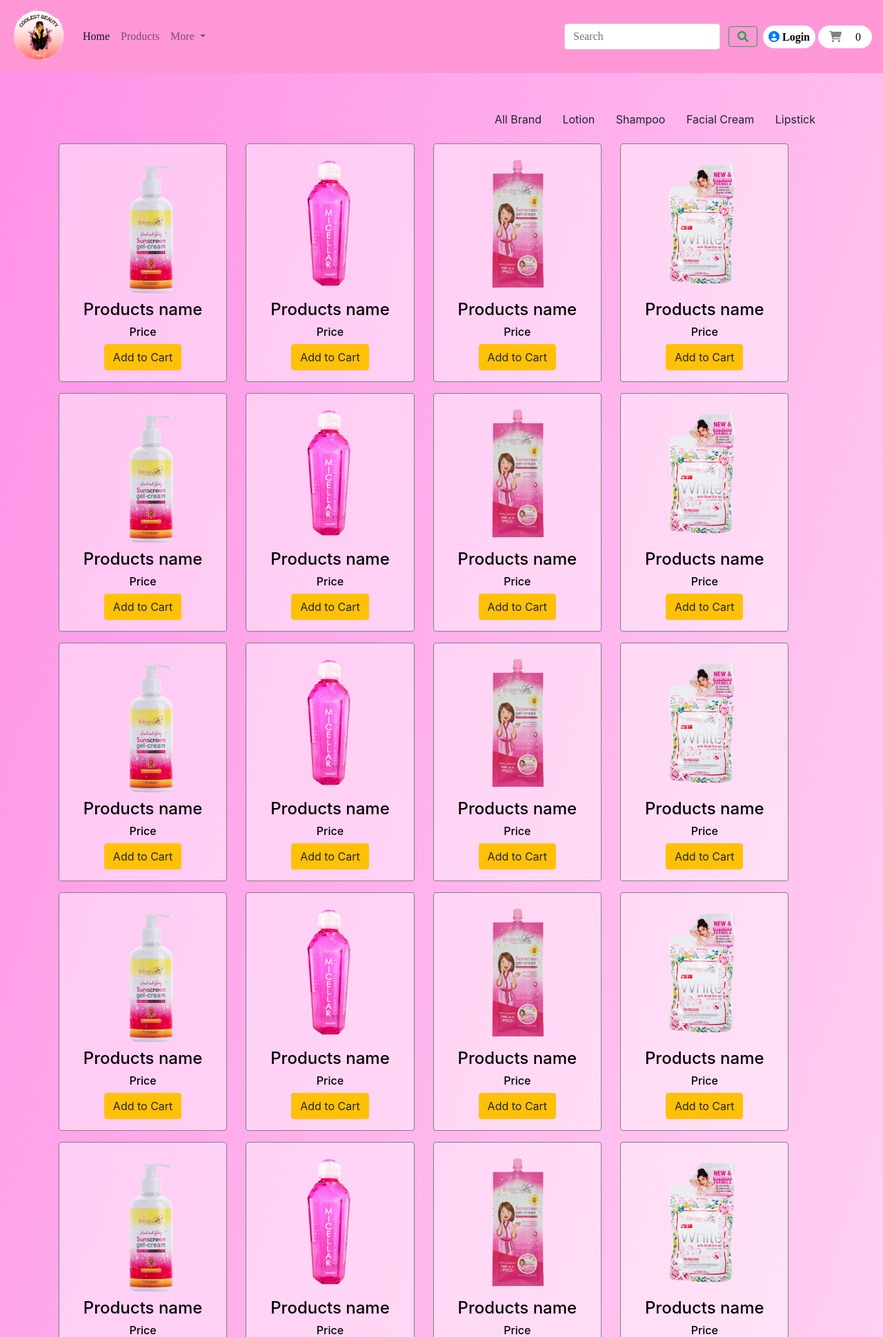
After one commit to Jem-code7/Beauty_Products, a PHP site: page /products_gallery.php in a window 1280 px wide. The commit adds this page. Shown: the top 1939 px of the page at 69% size. Run offline with PHP 8.4, Linux system fonts and the light colour scheme; data that the repository does not hold is empty; some web fonts are replaced.

Commit message:
Bug 0.4 - Product Page Sorting

```diff
--- /dev/null
+++ b/css/css_template/full_product.css
@@ -0,0 +1,25 @@
+.product a{
+      color: black;
+      text-decoration: none;
+}
+
+.product a:hover .frame{
+      background: rgba(255, 255, 255, 0.849);
+      border-color: rgb(255, 118, 202);
+}
+
+.product .products img
+{
+      width: 200px;
+      height: 200px;
+      margin-bottom: 10px;
+}
+
+.product .frame {
+      margin-right: 1.7rem;
+      margin-top: 1rem;
+      width: 22%;
+      border: 1px solid;
+      border-color: gray;
+      background: rgba(255, 255, 255, 0.438);
+}
--- a/css/design.css
+++ b/css/design.css
@@ -4,3 +4,4 @@
 @import './css_template/brand.css';
 @import './css_template/most_buy.css';
 @import './css_template/login.css';
+@import './css_template/full_product.css';
--- a/js/isotope.js
+++ b/js/isotope.js
@@ -1,7 +1,13 @@
 $(document).ready(function() {
 
-      $(".grid").isotope({
+      var $grid = $(".grid").isotope({
             itemSelector: '.grid-item',
             layoutMode: 'fitRows'
       });
+
+      $(".button-group").on("click", "button", function(){
+            var filterValue = $(this).attr('data-filter');
+            $grid.isotope({filter:filterValue});
+      });
+
 });
--- a/main_template/metadata.php
+++ b/main_template/metadata.php
@@ -26,5 +26,4 @@
 
     <!-- Custom CSS -->
     <link rel="stylesheet" href="./css/design.css">
-    <link rel="stylesheet" href="./css/test.css">
 </head>
--- /dev/null
+++ b/products_gallery.php
@@ -0,0 +1,16 @@
+<?php include_once './main_template/metadata.php' ?>
+
+<body>
+      <?php include './section_template/heading_header.php' ?>
+
+      <main class="main-site grad-pink-cream">
+
+            <?php include './section_template/full_product_section.php'?>
+
+            <?php include './section_template/footer_footer.php' ?>
+      </main>
+
+      <?php include_once './main_template/script.php'; ?>
+
+</body>
+</html>
--- /dev/null
+++ b/section_template/full_product_section.php
@@ -0,0 +1,71 @@
+<section class="product">
+      <div class="container py-5">
+            <div class="filter button-group text-right ff-roboto fs-text">
+                  <button class="btn is-checked" data-filter="*">All Brand</button>
+                  <button class="btn" data-filter="Lotion">Lotion</button>
+                  <button class="btn" data-filter="Shampoo">Shampoo</button>
+                  <button class="btn" data-filter="Facial Cream">Facial Cream</button>
+                  <button class="btn" data-filter="Lipstick">Lipstick</button>
+            </div>
+            <div class="grid">
+                  <?php for ($i=0; $i < 10; $i++) : ?>
+                        <a href="">
+                              <div class="grid-item frame p-2 text-center rounded Lipstick">
+                                    <div class="item p-2">
+                                          <div class="products">
+                                          <img src="./img/1.png" alt="" class="img-fluid rounded">
+                                          <h4>Products name</h4>
+                                          <h6>Price</h6>
+                                          <form>
+                                                <button type="submit" class="btn btn-warning">Add to Cart</button>
+                                          </form>
+                                          </div>
+                                    </div>
+                              </div>
+                        </a>
+                        <a href="">
+                              <div class="grid-item frame p-2 text-center rounded Lotion">
+                                    <div class="item p-2">
+                                          <div class="products">
+                                          <img src="./img/2.png" alt="" class="img-fluid rounded">
+                                          <h4>Products name</h4>
+                                          <h6>Price</h6>
+                                          <form>
+                                                <button type="submit" class="btn btn-warning">Add to Cart</button>
+                                          </form>
+                                          </div>
+                                    </div>
+                              </div>
+                        </a>
+                        <a href="">
+                              <div class="grid-item frame p-2 text-center rounded Shampoo">
+                                    <div class="item p-2">
+                                          <div class="products">
+                                          <img src="./img/3.png" alt="" class="img-fluid rounded">
+                                          <h4>Products name</h4>
+                                          <h6>Price</h6>
+                                          <form>
+                                                <button type="submit" class="btn btn-warning">Add to Cart</button>
+                                          </form>
+                                          </div>
+                                    </div>
+                              </div>
+                        </a>
+                        <a href="">
+                              <div class="grid-item frame p-2 text-center rounded Facial Cream">
+                                    <div class="item p-2">
+                                          <div class="products">
+                                          <img src="./img/4.png" alt="" class="img-fluid rounded">
+                                          <h4>Products name</h4>
+                                          <h6>Price</h6>
+                                          <form>
+                                                <button type="submit" class="btn btn-warning">Add to Cart</button>
+                                          </form>
+                                          </div>
+                                    </div>
+                              </div>
+                        </a>
+                  <?php endfor ?>
+            </div>
+      </div>
+</section>
```
